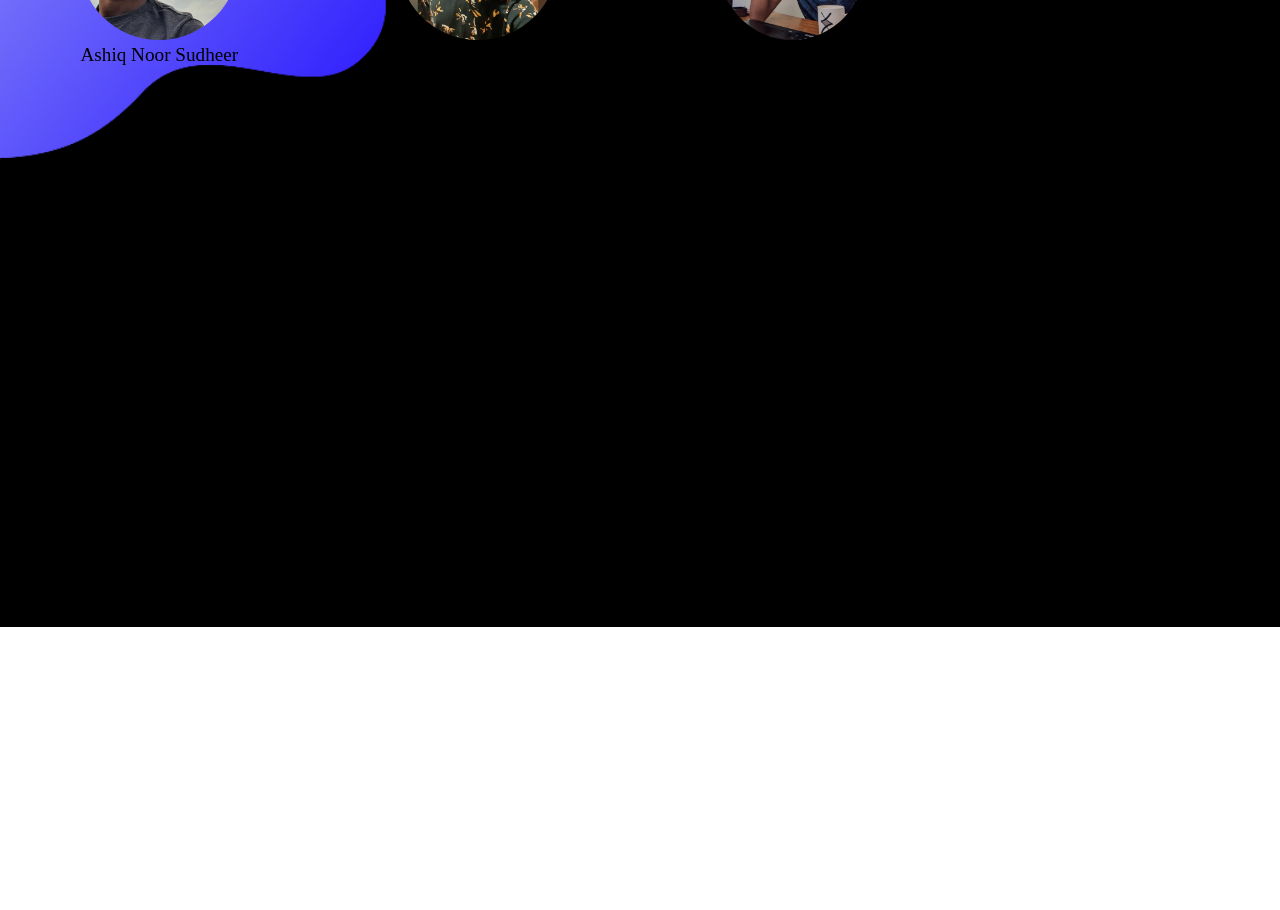
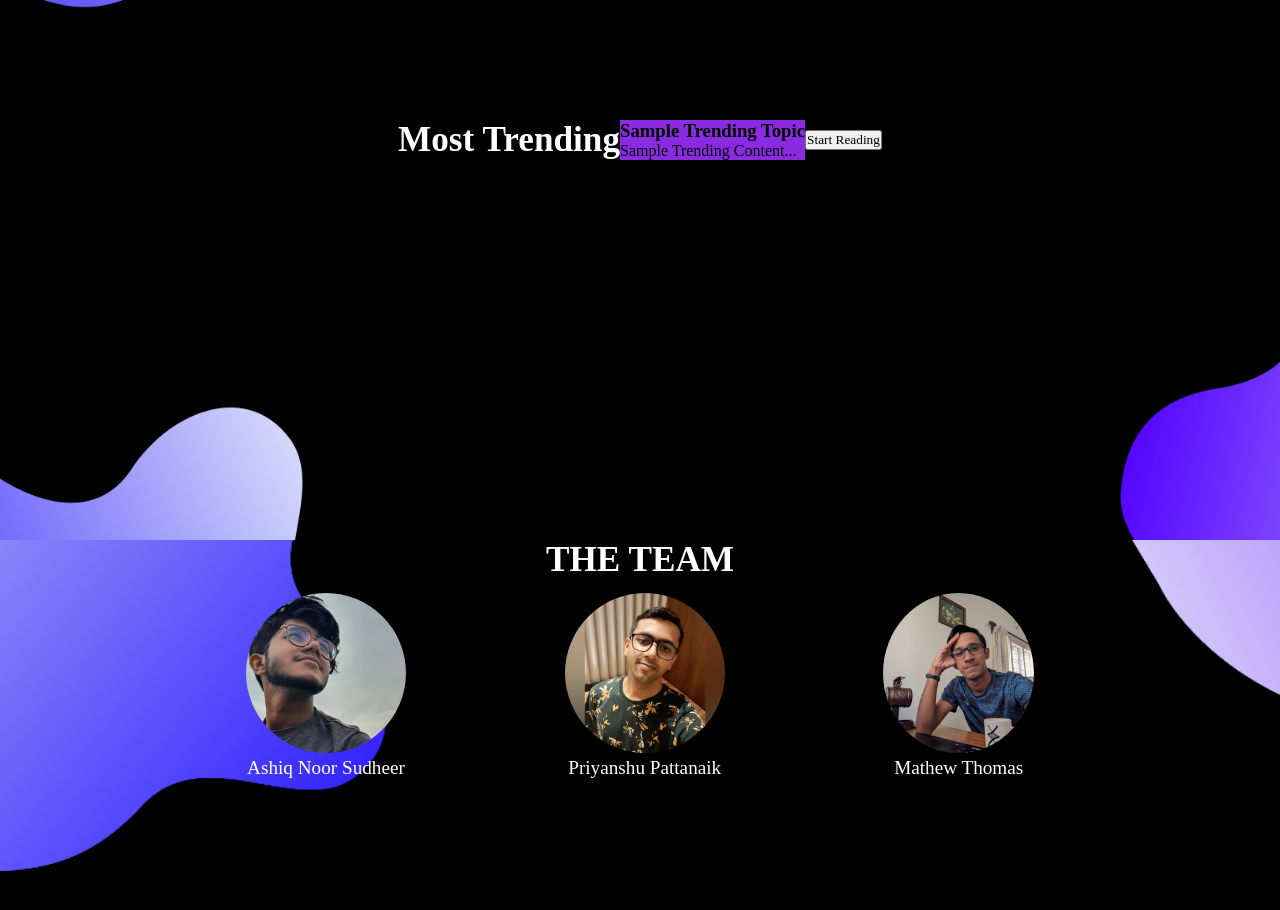
Before and after one commit to AshiqNoor-S/Blog-Sight, a React (Create React App) app in the folder blogsight/: page / in a window 1280 px wide. Shown: the part 1060-1970 px from the top of the page. Before the commit the page ends 1687 px from the top, so only its background shows below. Built offline with nearby package versions, Linux system fonts and the light colour scheme; a web font is replaced by a local one.

Commit message:
Added trending section

```diff
--- a/blogsight/public/hero.css
+++ b/blogsight/public/hero.css
@@ -48,11 +48,19 @@ h1{
     background: url("../images/page3.png") center/cover no-repeat;
 }
 
+.the-team-row{
+    display: flex;
+    justify-content: center;
+    align-items: center;
+    text-align: center;
+}
+
 .the-team-heading {
     font-size: 2.2rem;
+    color:#fff;
 }
 
-/* .trending-section{
+.most-trending-section{
     display: flex;
     justify-content: center;
     align-items: center;
@@ -60,10 +68,15 @@ h1{
     background: url("../images/trending.png") center/cover no-repeat;
 }
 
-.trending-title{
+.most-trending-heading{
     font-size: 2.2rem;
     color: #fff;
-} */
+}
+
+.most-trending-post{
+    height: 40%;
+    background-color: blueviolet;
+}
 
 .member {
     text-align: center;
@@ -78,6 +91,6 @@ h1{
 
 .member-name {
     font-size: 1.2rem;
-    color: #000000;
+    color: white;
     font-family: 'Red Rose', cursive;
 }
--- a/blogsight/src/components/App.jsx
+++ b/blogsight/src/components/App.jsx
@@ -1,6 +1,5 @@
 import React from "react";
 import Hero from "./Hero";
-import Trending from "./Trending"
 import TeamSection from "./TeamSection";
 import MostTrendingSection from "./MostTrendingSection";
 
--- a/blogsight/src/components/MostTrendingSection.jsx
+++ b/blogsight/src/components/MostTrendingSection.jsx
@@ -6,6 +6,7 @@ function MostTrendingSection(){
 		<div className="most-trending-section">
             <h2 className="most-trending-heading">Most Trending</h2>
             <TrendingPost title="Sample Trending Topic" content="Sample Trending Content..." />
+            <button>Start Reading</button>
         </div>
 	);
 }
--- a/blogsight/src/components/TeamSection.jsx
+++ b/blogsight/src/components/TeamSection.jsx
@@ -6,6 +6,7 @@ function TeamSection(){
 	return (
 		<div className="the-team-section">
             <h2 className="the-team-heading">THE TEAM</h2>
+            <div className="the-team-row">
                 {members.map(member => (
                     <TeamMember
                         key={member.id}
@@ -14,6 +15,8 @@ function TeamSection(){
                     />
                 ))}
             </div>
+
+        </div>
 	);
 }
 
--- a/blogsight/src/components/TrendingPost.jsx
+++ b/blogsight/src/components/TrendingPost.jsx
@@ -4,8 +4,8 @@ function TrendingPost(props){
 	return (<div className="most-trending-post">
 			<h3 className="most-trending-post-title">{props.title}</h3>
 			<p className="most-trending-post-content">{props.content}</p>
-			<button>Start Reading</button>
-	</div>);
+
+		</div>);
 }
 
 export default TrendingPost;
```
Lines whose indentation alone changed are shown as unchanged.
